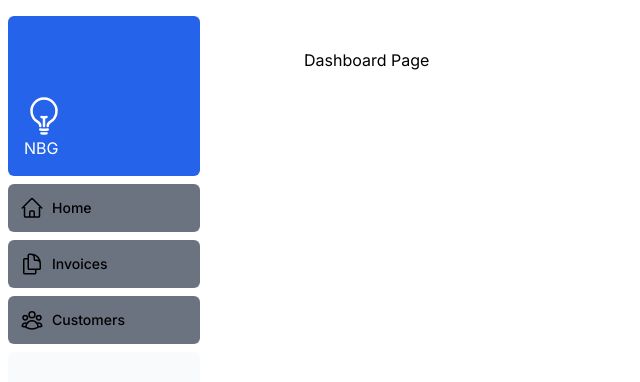
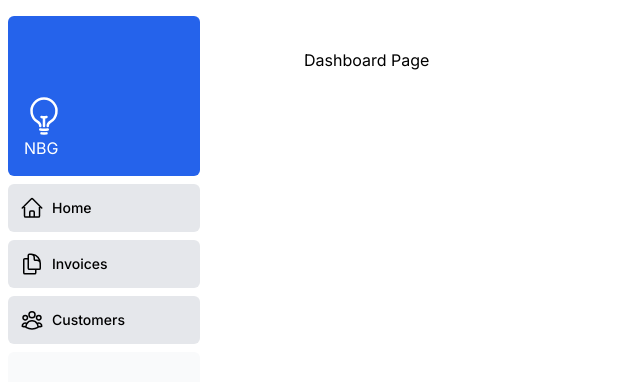
Before and after one commit to m2paulc/nbg-dashboard, a Next.js app: page /dashboard in a window 1280 px wide. Shown: the top 382 px of the page, without its empty margins (0-640 px from the left). Built offline with nearby package versions, Linux system fonts and the light colour scheme.

Commit message:
fix side navigation color

```diff
--- a/app/ui/dashboard/nav-links.tsx
+++ b/app/ui/dashboard/nav-links.tsx
@@ -32,7 +32,7 @@
 						key={link.name}
 						href={link.href}
 						className={clsx(
-							"flex h-[48px] grow items-center justify-center gap-2 rounded-md bg-gray-500 p-3 text-sm font-medium hover:bg-sky-100 hover:text-blue-600 md:flex-none md:justify-start md:p-2 md:px-3",
+							"flex h-[48px] grow items-center justify-center gap-2 rounded-md bg-gray-200 p-3 text-sm font-medium hover:bg-sky-100 hover:text-blue-600 md:flex-none md:justify-start md:p-2 md:px-3",
 							{ "bg-sky-100 text-blue-600": pathname === link.href }
 						)}
 					>
```
